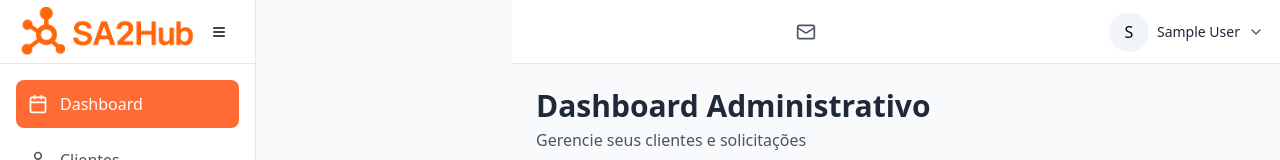
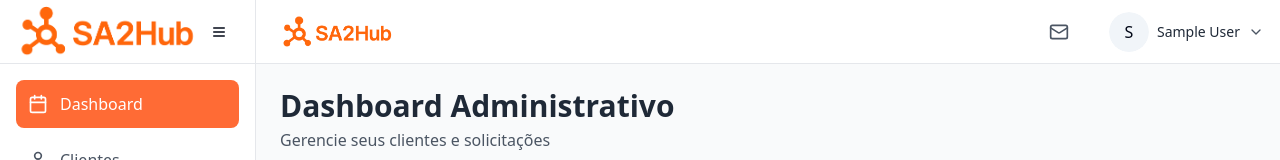
Before and after one commit to Esamwell/hubsa2betav1, a React (Vite) app: page /admin in a window 1280 px wide. Shown: the top 160 px of the page. Built offline with nearby package versions, Linux system fonts and the light colour scheme; no server answers; the database is empty; sample sign-in values are in the browser's storage.

Commit message:
feat: remove extra spacing in sidebar layout

```diff
--- a/src/components/Layout.tsx
+++ b/src/components/Layout.tsx
@@ -28,7 +28,7 @@ const Layout = () => {
       )}
 
       {/* Conteúdo principal */}
-      <div className={`flex-1 flex flex-col transition-all duration-300 ease-in-out ${sidebarCollapsed ? 'lg:ml-16' : 'lg:ml-64'}`}>
+      <div className={`flex-1 flex flex-col transition-all duration-300 ease-in-out`}>
         <Topbar onSidebarToggle={() => setSidebarCollapsed(!sidebarCollapsed)} /> {/* Passar função para toggle */}
         <main className="flex-1 overflow-y-auto">
           <div className="p-4 md:p-6">
--- a/src/components/Topbar.tsx
+++ b/src/components/Topbar.tsx
@@ -26,7 +26,9 @@ const Topbar = ({ onSidebarToggle }: TopbarProps) => {
 
   return (
     <header className="flex items-center justify-between h-16 bg-white dark:bg-gray-900 border-b border-gray-200 dark:border-gray-700 px-4">
-      {/* Botão para mobile sidebar toggle */}
+      {/* Esquerda: Logo e Botão para mobile sidebar toggle */}
+      <div className="flex items-center space-x-2">
+        {/* Botão para mobile sidebar toggle - visível apenas em telas pequenas */}
         <Button
           variant="ghost"
           size="sm"
@@ -35,12 +37,17 @@ const Topbar = ({ onSidebarToggle }: TopbarProps) => {
         >
           <Menu className="w-4 h-4" />
         </Button>
+        {/* Logo - visível em telas grandes, e também em mobile */}
+        <img src="/images/logosa2hub.png" alt="Logo HubSA2" className="h-8 w-auto" />
+      </div>
 
-      {/* Espaço flexível para empurrar itens para a direita em mobile */}
-      <div className="flex-grow lg:flex-grow-0"></div>
+      {/* Espaço flexível para empurrar itens para a direita */}
+      <div className="flex-grow"></div>
 
+      {/* Direita: Ícones de Mensagem e Avatar/Usuário */}
+      <div className="flex items-center space-x-4">
         {/* Ícones de Mensagem */}
-      <div className="flex items-center space-x-4 mr-6">
+        <div className="flex items-center space-x-4 mr-2 md:mr-6">
           <Mail className="h-5 w-5 text-gray-600 dark:text-gray-400 cursor-pointer" />
         </div>
 
@@ -68,6 +75,7 @@ const Topbar = ({ onSidebarToggle }: TopbarProps) => {
             </DropdownMenuItem>
           </DropdownMenuContent>
         </DropdownMenu>
+      </div>
     </header>
   );
 };
```
Lines whose indentation alone changed are shown as unchanged.
